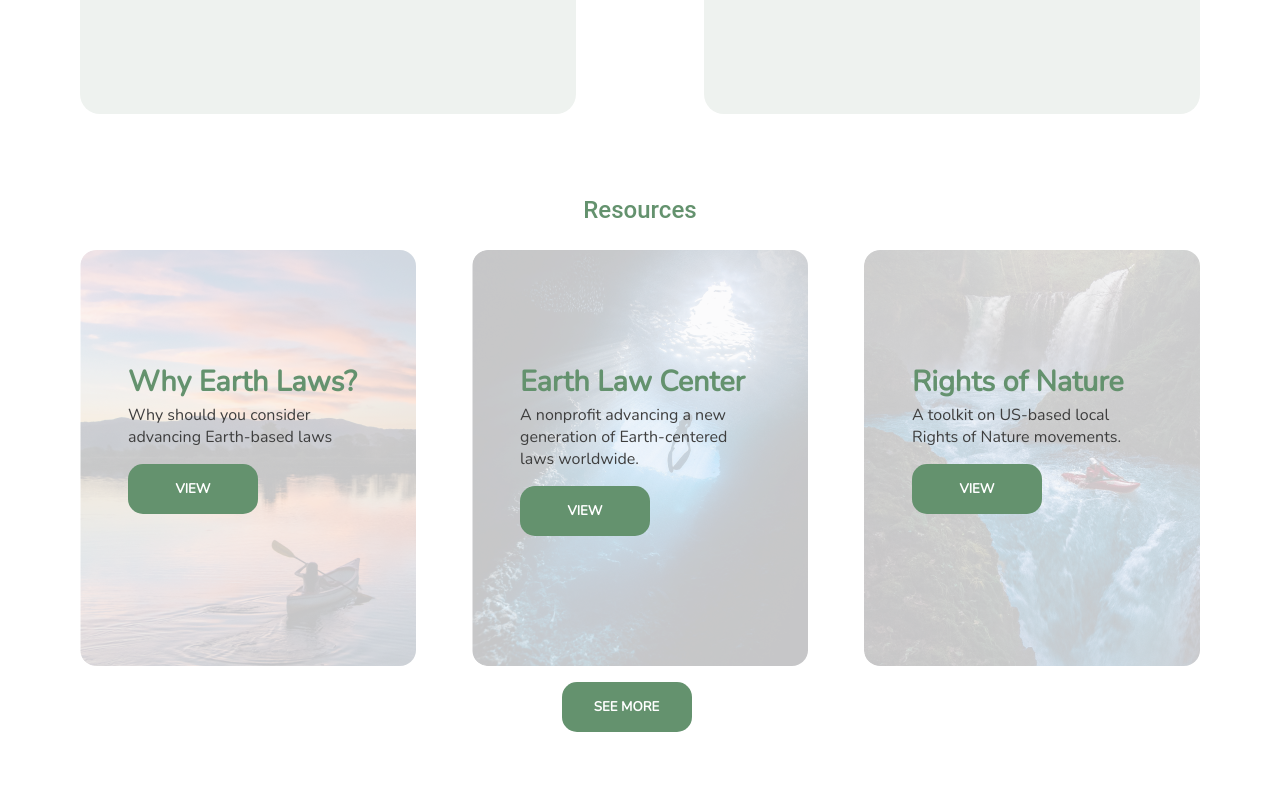
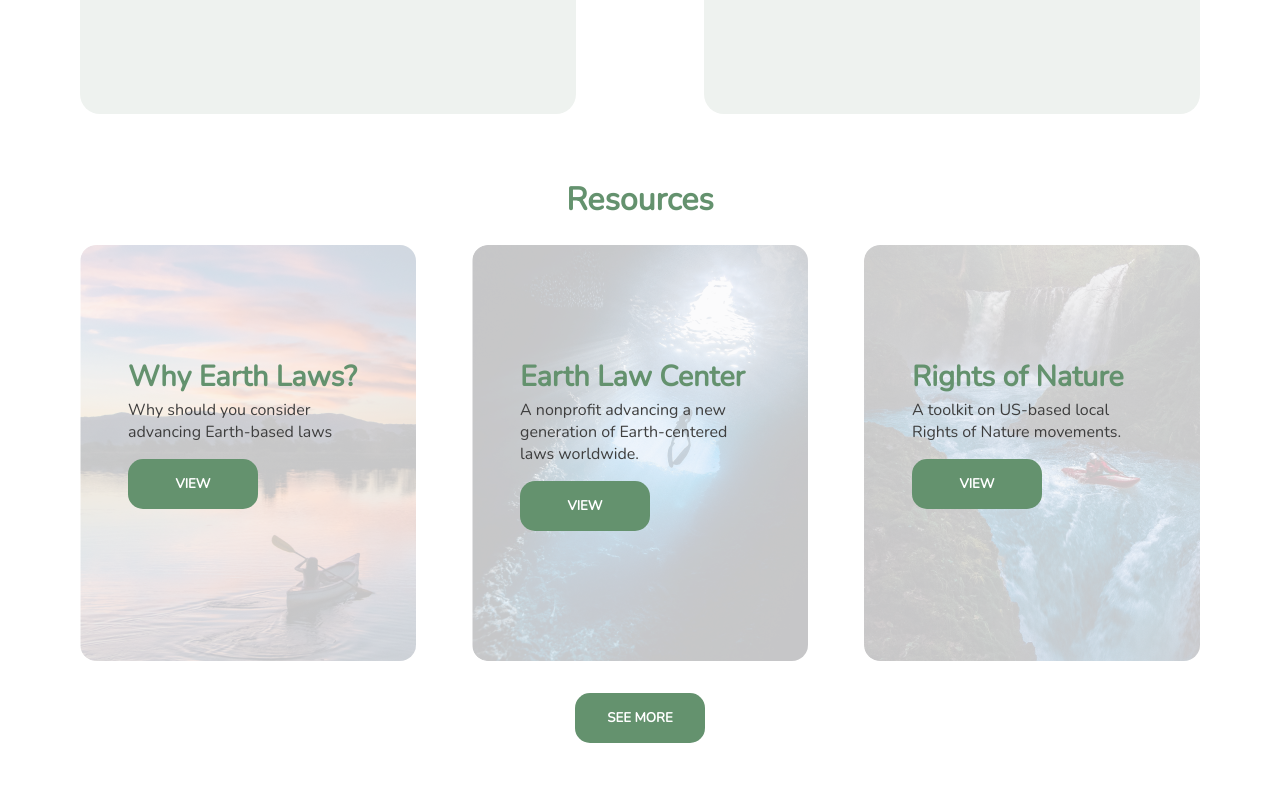
Before and after one commit to cornellh4i/earth-law-center, a React (Create React App) app in the folder client/: page / in a window 1280 px wide. Shown: the part 874-1660 px from the top of the page. Built offline with nearby package versions, Linux system fonts and the light colour scheme.

Commit message:
fix see-more-btn layout, fix resources font family

```diff
--- a/client/src/components/Button/Button.css
+++ b/client/src/components/Button/Button.css
@@ -287,10 +287,9 @@
   border-radius: 0.938rem;
   height: 3.125rem;
   width: 8.125rem;
-  margin-top: 16px;
-  margin-left: 43%;
   box-shadow: none;
   border: none;
+  margin: 0;
 }
 
 .watch-btn-landing-pg {
--- a/client/src/pages/Landing/Landing.css
+++ b/client/src/pages/Landing/Landing.css
@@ -3,3 +3,19 @@
   margin-right: 5rem;
   margin-bottom: 5rem;
 }
+
+.title{
+  font-size: 2rem;
+  font-weight: 600;
+  font-family: 'Nunito', sans-serif;
+  color: #64926E;
+  text-align: center;
+  margin: 4rem 0rem 1rem;
+}
+
+.see-more-btn-box{
+  display: flex;
+  justify-content: center;
+  align-items: center;
+  margin-top: 2rem;
+}
--- a/client/src/pages/Landing/Landing.jsx
+++ b/client/src/pages/Landing/Landing.jsx
@@ -9,7 +9,6 @@ import './Landing.css';
 import { Link } from 'react-router-dom'
 import text from '../../data/LandingText.js';
 import Button from '../../components/Button/Button';
-import ResourceData from "../../data/ResourceData";
 
 /** Component for Landing Page */
 const Landing = () => {
@@ -41,7 +40,9 @@ const Landing = () => {
         </Grid>
 
         {/*Three resource boxes I believe. We can probably useState to fix them later*/}
-        <Typography pt={10} pb={2} align='center' variant='h5' component='div' sx={{ fontWeight: 500, color: "#64926E" }}>Resources</Typography>
+        <div className='title'>
+          Resources
+        </div>
         <Grid container >
           <Grid item sm={12} md={3.6} pt={1}>
             <ResourceBox title={text.Resource1.title} text={text.Resource1.description} image="thumbnail1" link={text.Resource1.link}></ResourceBox>
@@ -55,8 +56,9 @@ const Landing = () => {
             <ResourceBox title={text.Resource3.title} text={text.Resource3.description} image="thumbnail3" link={text.Resource3.link}></ResourceBox>
           </Grid>
         </Grid>
-
-        <Link to="/resources"><Button text="SEE MORE" css="seemore-bottom-btn" /></Link>
+        <div className='see-more-btn-box'>
+          <Link to="/resources"><Button text="SEE MORE" css="seemore-bottom-btn" /></Link>
+        </div>
       </div>
       <Footer text="Powered by Earth Law Center" />
     </div>
```
